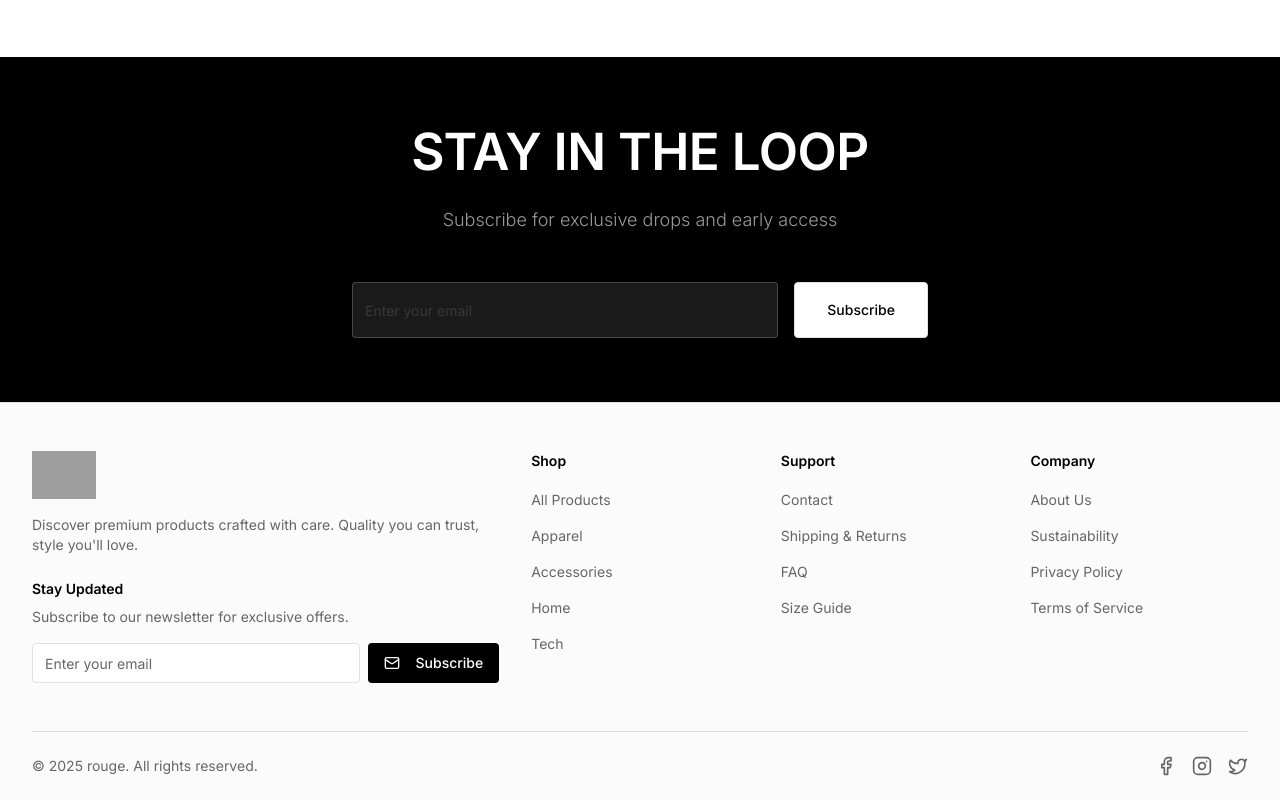
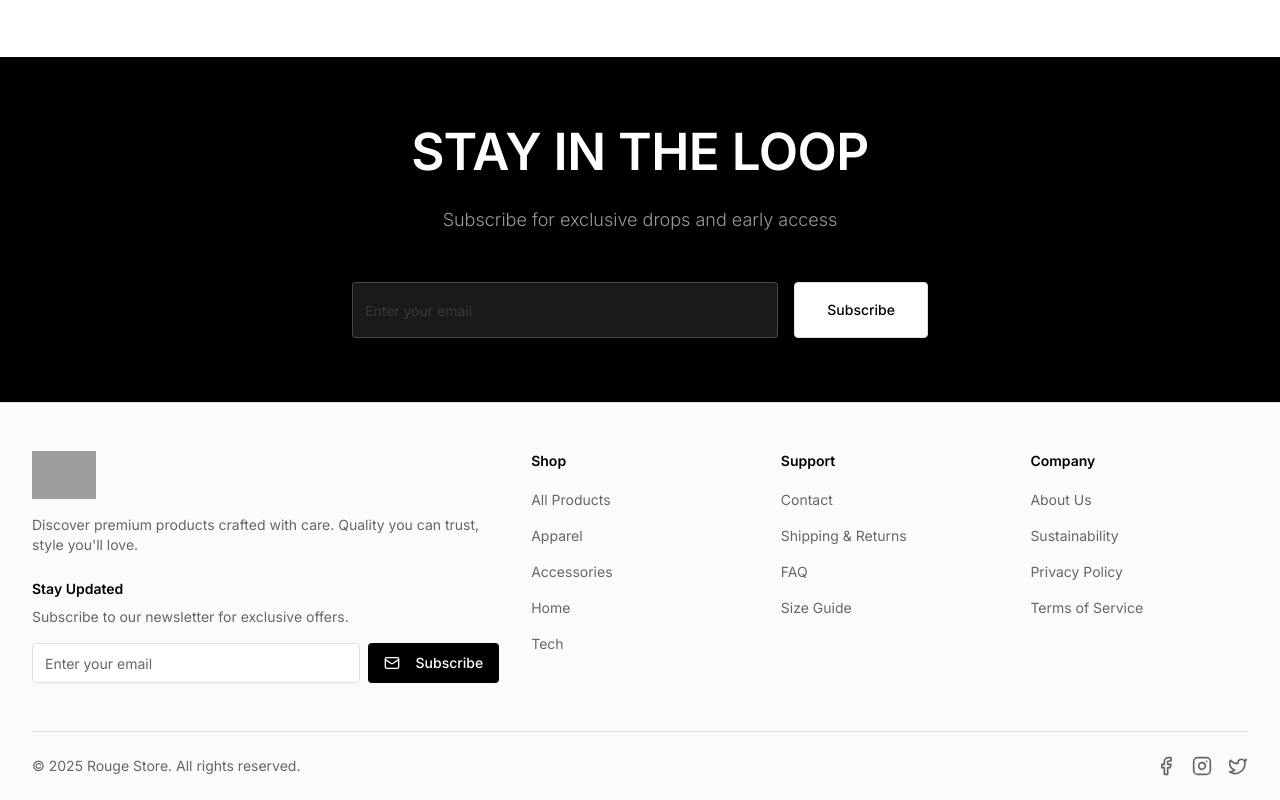
Before and after one commit to CROW-B3/rogue-store, a Next.js app: page / in a window 1280 px wide. Shown: the part 3099-3899 px from the top of the page. Built offline with nearby package versions, Linux system fonts and the light colour scheme; grey boxes are pictures that could not be loaded.

Commit message:
Update components/layout/footer.tsx

```diff
--- a/components/layout/footer.tsx
+++ b/components/layout/footer.tsx
@@ -142,7 +142,7 @@ export function Footer() {
         {/* Bottom Bar */}
         <div className="flex flex-col items-center justify-between gap-4 border-t py-6 md:flex-row">
           <p className="text-sm text-muted-foreground">
-            © {currentYear} rouge. All rights reserved.
+            © {currentYear} Rouge Store. All rights reserved.
           </p>
 
           {/* Social Links */}
```
